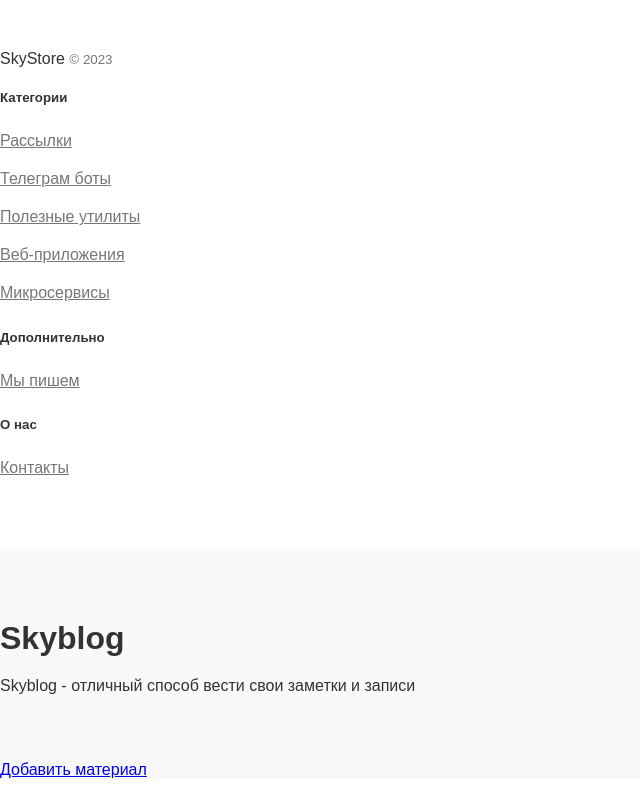
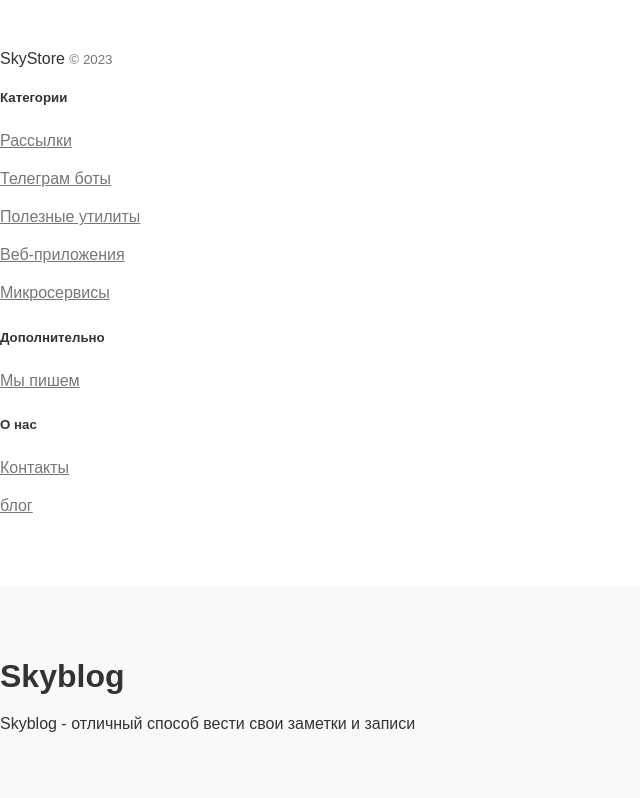
Before and after one commit to Damir4234/django, a Django app: page /blog/list/ in a window 1280 px wide. Shown: the part 650-1448 px from the top of the page, without its empty margins (0-640 px from the left). Run offline with Django 5.2, Linux system fonts and the light colour scheme; data that the repository does not hold is empty.

Commit message:
fix base html

```diff
--- a/catalog/templates/catalog/base.html
+++ b/catalog/templates/catalog/base.html
@@ -135,6 +135,7 @@
                 <h5>О нас</h5>
                 <ul class="list-unstyled text-small">
                     <li><a href="/contacts/" class="text-muted">Контакты</a></li>
+                    <li><a href="/blog/list" class="text-muted">блог</a></li>
                 </ul>
             </div>
         </div>
```
